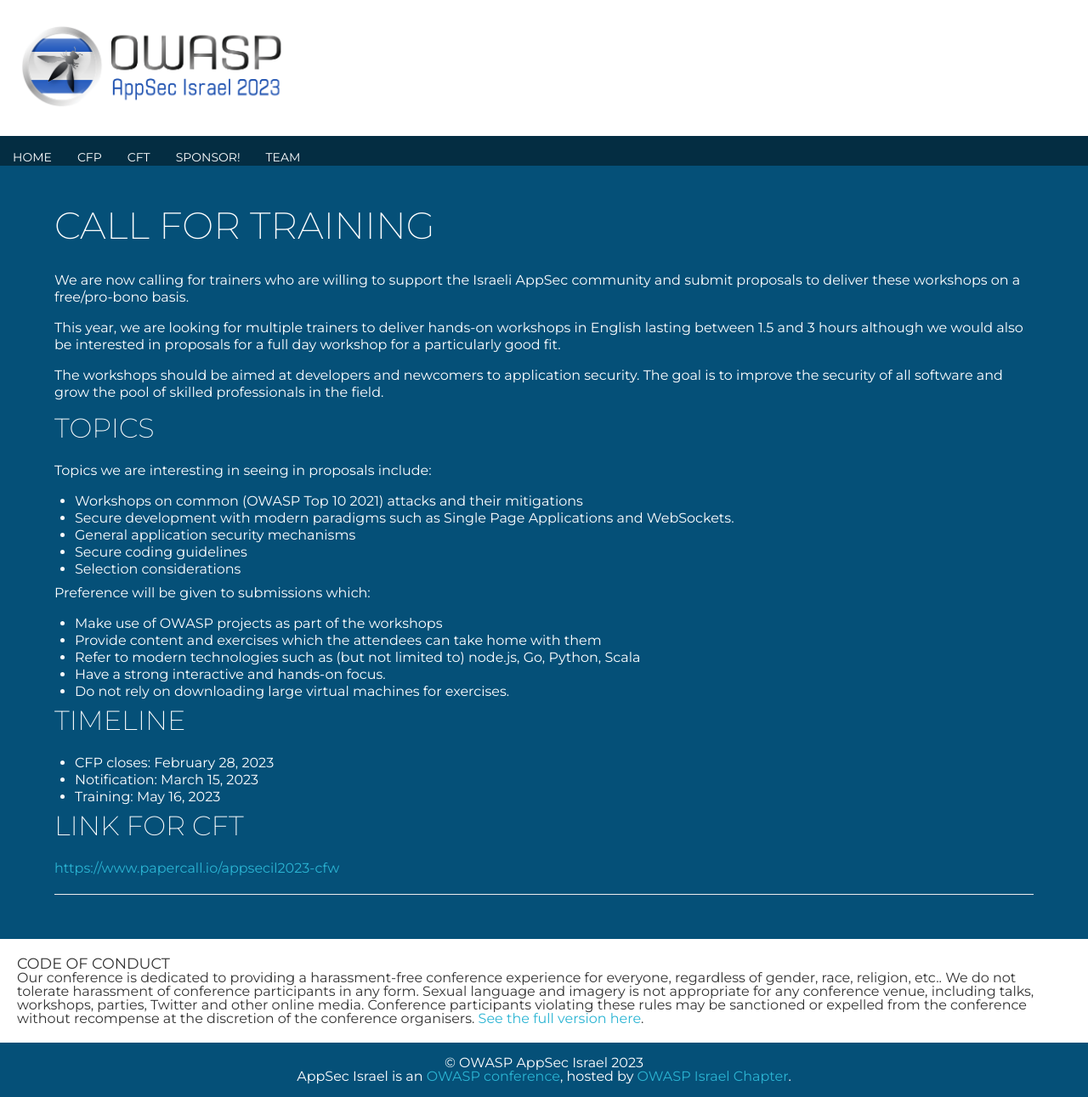
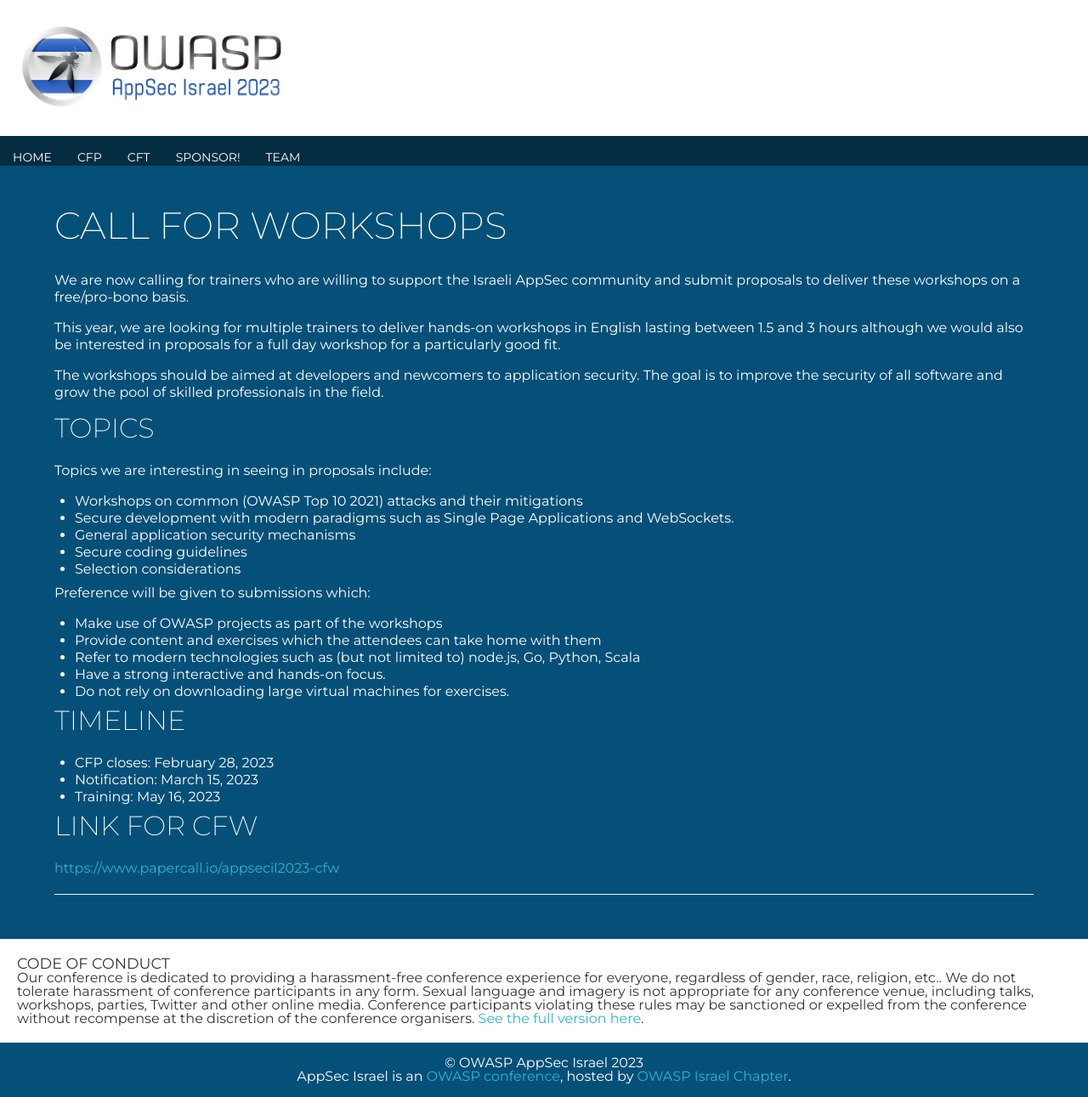
Before and after one commit to OWASP/www-event-appsecil-2023, a Jekyll site: the page built from CFW.md, in a window 1280 px wide. Shown: the whole page at 85% size. Built offline with Jekyll 4.4.1, drawn with Linux system fonts in a browser that asks for light colours; our own code applies the rules of GitHub Pages for plain Markdown files.

Commit message:
Clarify CFT to CFW

```diff
--- a/CFT.md
+++ b/CFW.md
@@ -1,7 +1,7 @@
 ---
 ---
 
-## Call for Training
+## Call for Workshops
 
 We are now calling for trainers who are willing to support the Israeli AppSec community and submit proposals to deliver these workshops on a free/pro-bono basis.
 
@@ -33,7 +33,7 @@ Preference will be given to submissions which:
 * Notification: March 15, 2023
 * Training: May 16, 2023
 
-### Link for CFT
+### Link for CFW
 
 [https://www.papercall.io/appsecil2023-cfw](https://www.papercall.io/appsecil2023-cfw)
 
```
